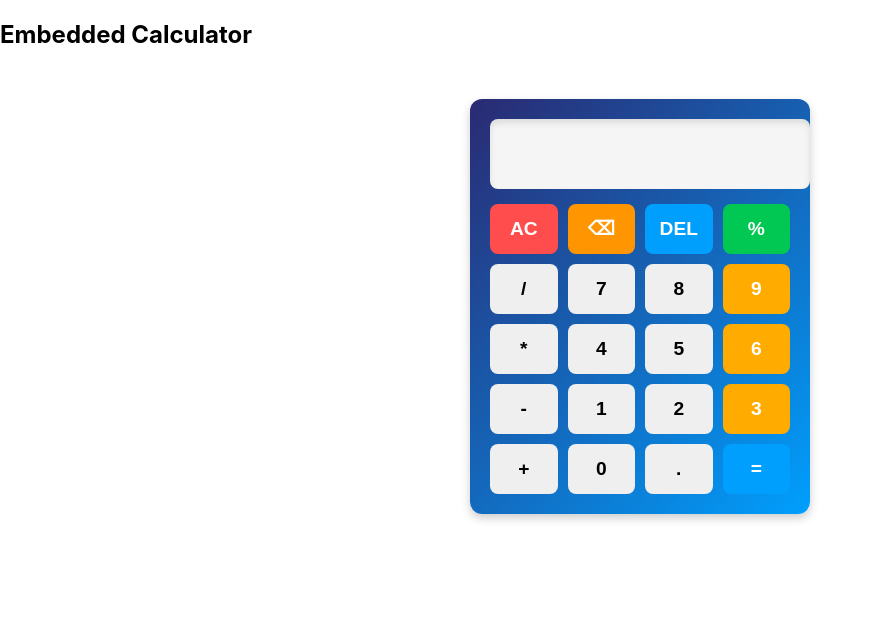
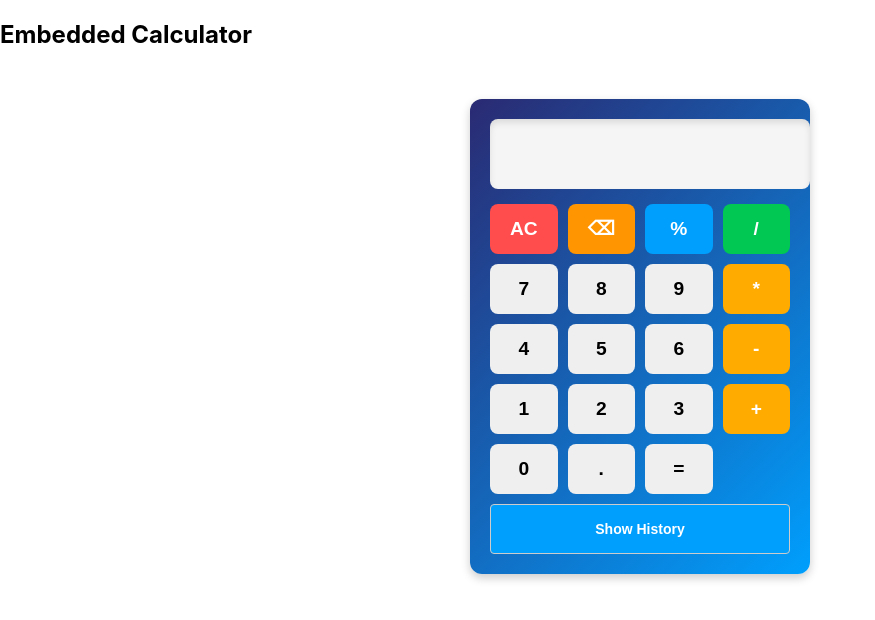
Before and after one commit to 27-NakulRathore/embedded-calculator, a React (Create React App) app: page / in a window 1280 px wide. Shown: the top 620 px of the page, without its empty margins (0-875 px from the left). Built offline with nearby package versions, Linux system fonts and the light colour scheme.

Commit message:
Added history toggle feature in calculator

```diff
--- a/package.json
+++ b/package.json
@@ -7,14 +7,13 @@
     "@testing-library/jest-dom": "^6.6.3",
     "@testing-library/react": "^16.2.0",
     "@testing-library/user-event": "^13.5.0",
-    "mathjs": "^14.3.1",
     "react": "^19.0.0",
     "react-dom": "^19.0.0",
     "react-scripts": "^3.0.1",
     "web-vitals": "^2.1.4"
   },
   "scripts": {
-    "start": "react-scripts start",
+   "start": "react-scripts --openssl-legacy-provider start",
     "build": "react-scripts build",
     "test": "react-scripts test",
     "eject": "react-scripts eject"
--- a/src/Calculator.css
+++ b/src/Calculator.css
@@ -55,3 +55,64 @@ button:nth-child(8) { background: #ffab00; color: white; } /* * */
 button:nth-child(12) { background: #ffab00; color: white; } /* - */
 button:nth-child(16) { background: #ffab00; color: white; } /* + */
 button:nth-child(20) { background: #009ffd; color: white; } /* = */
+
+
+.toggle-history {
+  width: 100%;
+  margin-top: 10px;
+  padding: 8px;
+  font-size: 14px;
+  background: #eee;
+  color: #333;
+  border: 1px solid #ccc;
+  cursor: pointer;
+  border-radius: 4px;
+}
+
+.toggle-history:hover {
+  background: #ddd;
+}
+
+.history {
+  margin-top: 10px;
+  padding: 10px;
+  border: 1px solid #ccc;
+  background: #f9f9f9;
+  border-radius: 4px;
+}
+
+.history h3 {
+  margin-bottom: 5px;
+  font-size: 16px;
+  color: #333;
+}
+
+.history ul {
+  list-style: none;
+  padding: 0;
+}
+
+.history li {
+  padding: 5px;
+  font-size: 14px;
+  color: #444;
+  cursor: pointer;
+}
+
+.history li:hover {
+  background: #e0e0e0;
+}
+
+.clear-history {
+  margin-top: 5px;
+  padding: 5px;
+  background: #ddd;
+  color: #222;
+  border: 1px solid #bbb;
+  cursor: pointer;
+  border-radius: 4px;
+}
+
+.clear-history:hover {
+  background: #ccc;
+}
--- a/src/Calculator.js
+++ b/src/Calculator.js
@@ -4,9 +4,11 @@ import { evaluate } from "mathjs";
 
 function Calculator() {
   const [input, setInput] = useState("");
+  const [history, setHistory] = useState([]);
+  const [showHistory, setShowHistory] = useState(false);
 
   const handleClick = (value) => {
-    setInput(input + value);
+    setInput((prevInput) => prevInput + value);
   };
 
   const handleClear = () => {
@@ -14,12 +16,14 @@ function Calculator() {
   };
 
   const handleDelete = () => {
-    setInput(input.slice(0, -1)); // Remove the last character
+    setInput((prevInput) => prevInput.slice(0, -1));
   };
 
   const handleCalculate = () => {
     try {
-      setInput(evaluate(input).toString()); // ✅ Safely evaluate expression
+      const result = evaluate(input).toString();
+      setHistory((prevHistory) => [`${input} = ${result}`, ...prevHistory.slice(0, 4)]);
+      setInput(result);
     } catch (error) {
       setInput("Error");
     }
@@ -31,44 +35,68 @@ function Calculator() {
     }
   };
 
+  const clearHistory = () => {
+    setHistory([]);
+  };
 
-
+  const handleHistoryClick = (entry) => {
+    const expression = entry.split(" = ")[0];
+    setInput(expression);
+  };
 
   return (
     <div className="calculator">
       <input type="text" value={input} readOnly />
 
       <div className="buttons">
-        {/* First Row */}
-        <button className="operator" onClick={handleClear}>AC</button>
-        <button className="operator" onClick={handleDelete}>⌫</button>
-        <button className="operator" onClick={() => handleClick("DEL")}>DEL</button>
+        <button onClick={handleClear}>AC</button>
+        <button onClick={handleDelete}>⌫</button>
         <button onClick={handlePercentage}>%</button>
-        <button className="operator" onClick={() => handleClick("/")}>/</button>
+        <button onClick={() => handleClick("/")}>/</button>
 
-        {/* Second Row */}
         <button onClick={() => handleClick("7")}>7</button>
         <button onClick={() => handleClick("8")}>8</button>
         <button onClick={() => handleClick("9")}>9</button>
-        <button className="operator" onClick={() => handleClick("*")}>*</button>
+        <button onClick={() => handleClick("*")}>*</button>
 
-        {/* Third Row */}
         <button onClick={() => handleClick("4")}>4</button>
         <button onClick={() => handleClick("5")}>5</button>
         <button onClick={() => handleClick("6")}>6</button>
-        <button className="operator" onClick={() => handleClick("-")}>-</button>
+        <button onClick={() => handleClick("-")}>-</button>
 
-        {/* Fourth Row */}
         <button onClick={() => handleClick("1")}>1</button>
         <button onClick={() => handleClick("2")}>2</button>
         <button onClick={() => handleClick("3")}>3</button>
-        <button className="operator" onClick={() => handleClick("+")}>+</button>
+        <button onClick={() => handleClick("+")}>+</button>
 
-        {/* Fifth Row */}
         <button onClick={() => handleClick("0")}>0</button>
         <button onClick={() => handleClick(".")}>.</button>
-        <button className="equal" onClick={handleCalculate}>=</button>
+        <button onClick={handleCalculate}>=</button>
       </div>
+
+      {/* Toggle History Button */}
+      <button className="toggle-history" onClick={() => setShowHistory(!showHistory)}>
+        {showHistory ? "Hide History" : "Show History"}
+      </button>
+
+      {/* History Section */}
+      {showHistory && (
+        <div className="history">
+          <h3>History</h3>
+          <ul>
+            {history.map((entry, index) => (
+              <li key={index} onClick={() => handleHistoryClick(entry)}>
+                {entry}
+              </li>
+            ))}
+          </ul>
+          {history.length > 0 && (
+            <button className="clear-history" onClick={clearHistory}>
+              Clear History
+            </button>
+          )}
+        </div>
+      )}
     </div>
   );
 }
```
Also changed, not shown: src/App.js (line endings or trailing spaces).
